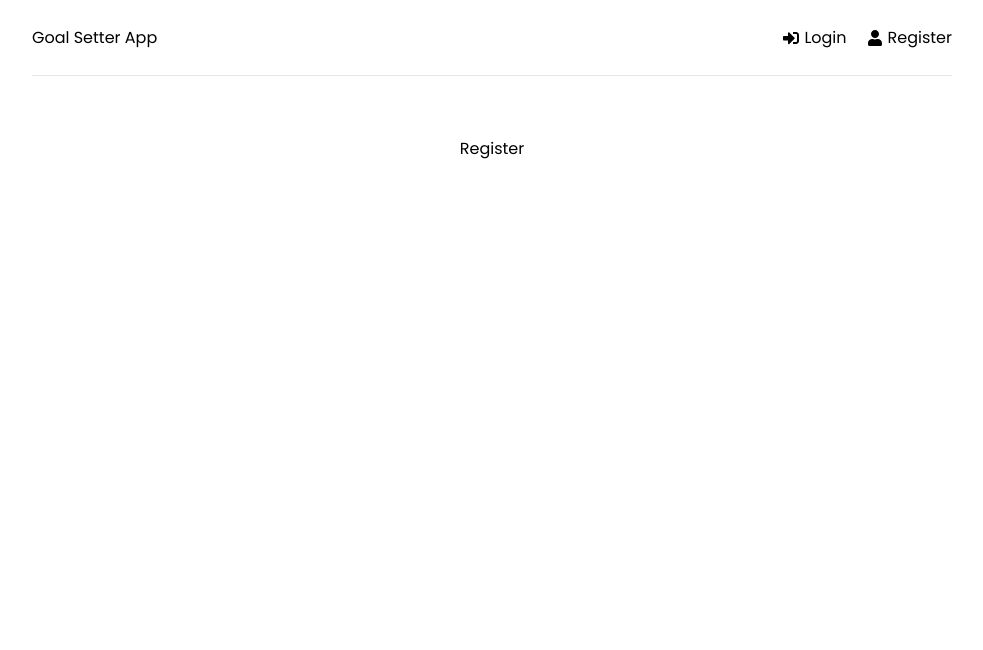
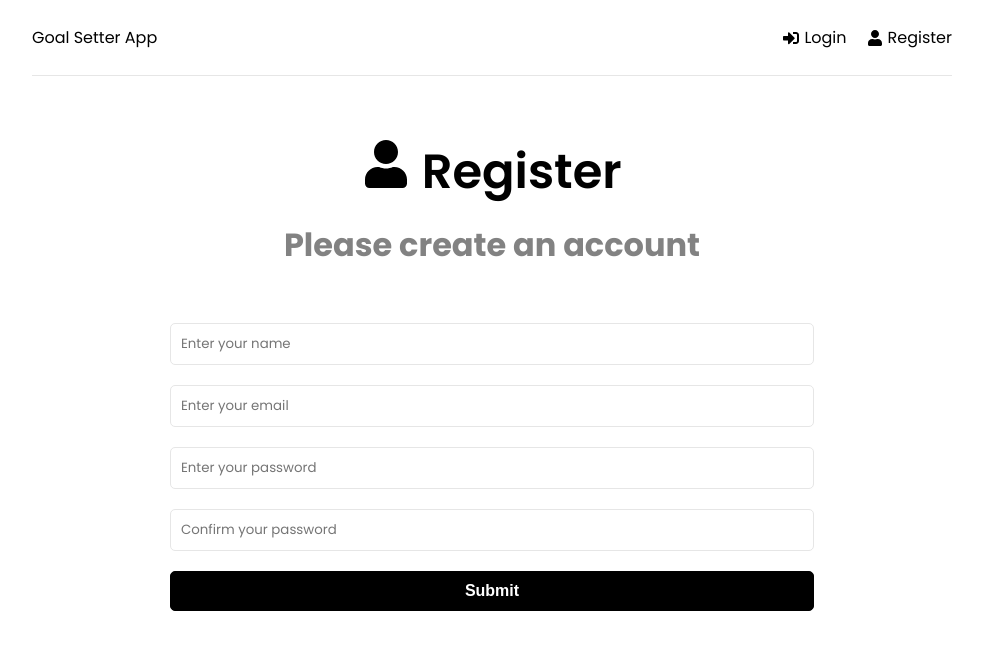
Before and after one commit to DanielMcIntyre2022/Goal-App, a React (Create React App) app in the folder frontend/: page /register in a window 1280 px wide. Shown: the top 650 px of the page, without its empty margins (148-1131 px from the left). Built offline with nearby package versions, Linux system fonts and the light colour scheme.

Commit message:
updated Register page with state inputs from user form

```diff
--- a/frontend/src/pages/Register.jsx
+++ b/frontend/src/pages/Register.jsx
@@ -1,7 +1,87 @@
+import { useState, useEffect } from 'react';
+import { FaUser } from 'react-icons/fa';
 
 function Register() {
+
+  const [formData, setFormData ] = useState({
+    name: '',
+    email: '',
+    password: '',
+    password2: ''
+  });
+
+  const {name, email, password, password2} = formData;
+
+  const onChange = (e) => {
+    setFormData((prevState) => ({
+      ...prevState,
+      [e.target.name]: e.target.value
+    }))
+  };
+
+  const onSubmit = (e) => {
+    e.preventDefault()
+  };
+
   return (
-    <div>Register</div>
+    <>
+    <section className='heading'>
+      <h1>
+        <FaUser/> Register
+      </h1>
+      <p>Please create an account</p>
+    </section>
+
+    <section className="form">
+      <form onSubmit={onSubmit}>
+          <div className='form-group'>
+          <input type='text'
+          className='form-control'
+          id='name'
+          name='name'
+          value={name}
+          placeholder='Enter your name'
+          onChange={onChange}
+          />
+        </div>
+          <div className='form-group'>
+          <input type='email'
+          className='form-control'
+          id='email'
+          name='email'
+          value={email}
+          placeholder='Enter your email'
+          onChange={onChange}
+          />
+        </div>
+        <div className='form-group'>
+          <input type='password'
+          className='form-control'
+          id='password'
+          name='password'
+          value={password}
+          placeholder='Enter your password'
+          onChange={onChange}
+          />
+        </div>
+        <div className='form-group'>
+          <input type='password'
+          className='form-control'
+          id='password2'
+          name='password2'
+          value={password2}
+          placeholder='Confirm your password'
+          onChange={onChange}
+          />
+        </div>
+        <div className="form-group">
+          <button className="btn btn-block" type="submit">
+            Submit
+          </button>
+        </div>
+      </form>
+    </section>
+    </>
   )
 }
 
```
